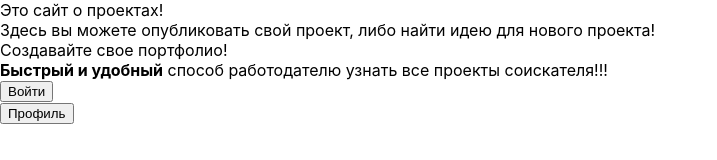
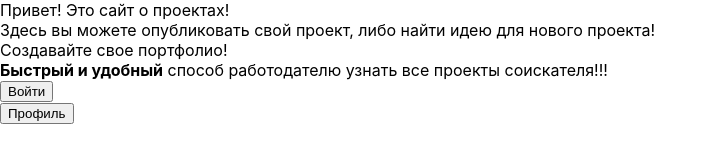
Before and after one commit to EgorikTomatoes/https---github.com-EgorikTomatoes-projectplatform, a React (Create React App) app: page / in a window 1280 px wide. Shown: the top 160 px of the page, without its empty margins (0-717 px from the left). Built offline with nearby package versions, Linux system fonts and the light colour scheme; what @userfront/toolkit would draw is missing.

Commit message:
Add "hi"

```diff
--- a/src/App.js
+++ b/src/App.js
@@ -9,6 +9,7 @@ function App() {
   return (
     <div>
       <div>
+        Привет!
         Это сайт о проектах!<br/>
         Здесь вы можете опубликовать свой проект, либо найти идею для нового проекта!<br/>
         Создавайте свое портфолио!<br/>
```
